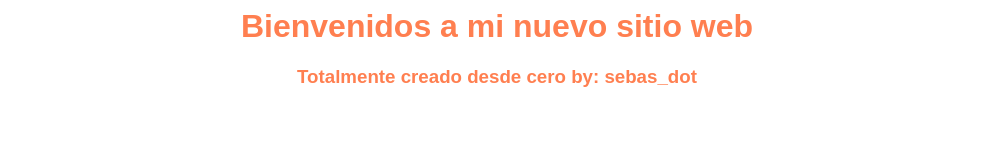
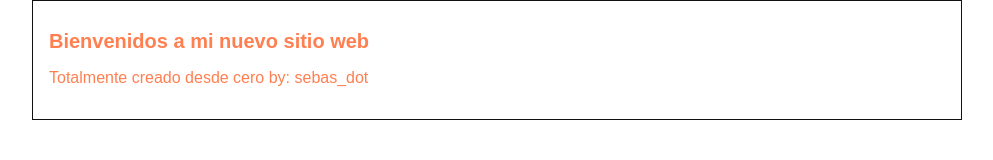
Before and after one commit to D0nlist4r/origen, a plain HTML site: page Ppost/index.html in a window 1280 px wide. Shown: the whole page, without its empty margins (143-1136 px from the left). Drawn offline with Linux system fonts and the light colour scheme.

Commit message:
cambios de en html y css

```diff
--- a/Ppost/Css/estilos.css
+++ b/Ppost/Css/estilos.css
@@ -2,4 +2,19 @@ body{
     color: coral;
     text-align: center;
     font-family: Arial, Helvetica, sans-serif;
+    font-size: 16px;
+    margin: 0;
+    padding: 0;
 }
+#container
+{
+    width: 70%;
+    padding: 1em;
+    text-align: left;
+    border: 1px solid rgb(17, 17, 16);
+    margin: 0 auto;
+}
+#container h1
+{
+    font-size: 20px;
+}
--- a/Ppost/index.html
+++ b/Ppost/index.html
@@ -4,7 +4,11 @@
         <link rel="stylesheet" href="css/estilos.css"/>
     </head>
     <body>
-        <h1>Bienvenidos a mi nuevo sitio web</h1>
-        <h3>Totalmente creado desde cero by: sebas_dot</h3>
+        <div id="container">
+            <div id="post">
+             <h1>Bienvenidos a mi nuevo sitio web</h1>
+             <p>Totalmente creado desde cero by: sebas_dot</p>
+            </div>
+        </div>
     </body>
 </html>
```
